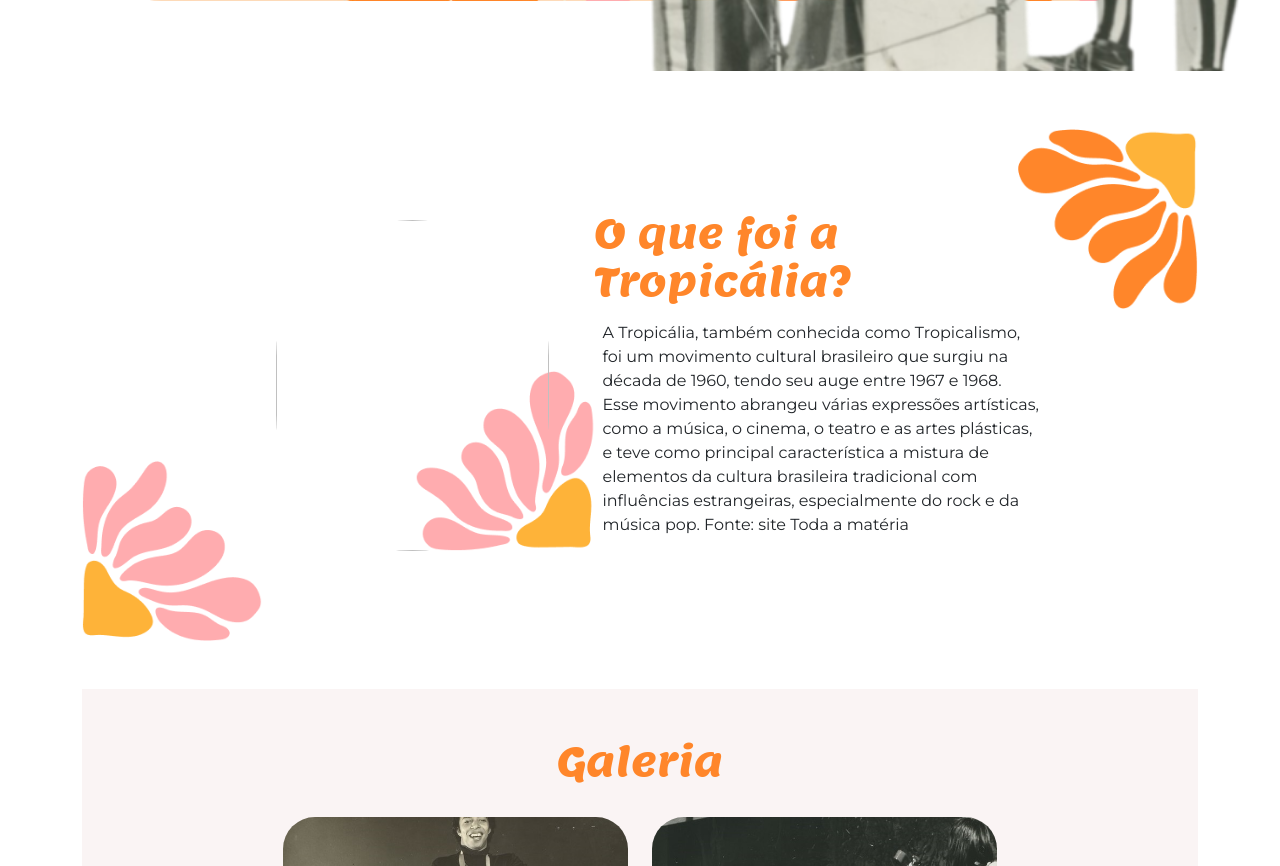
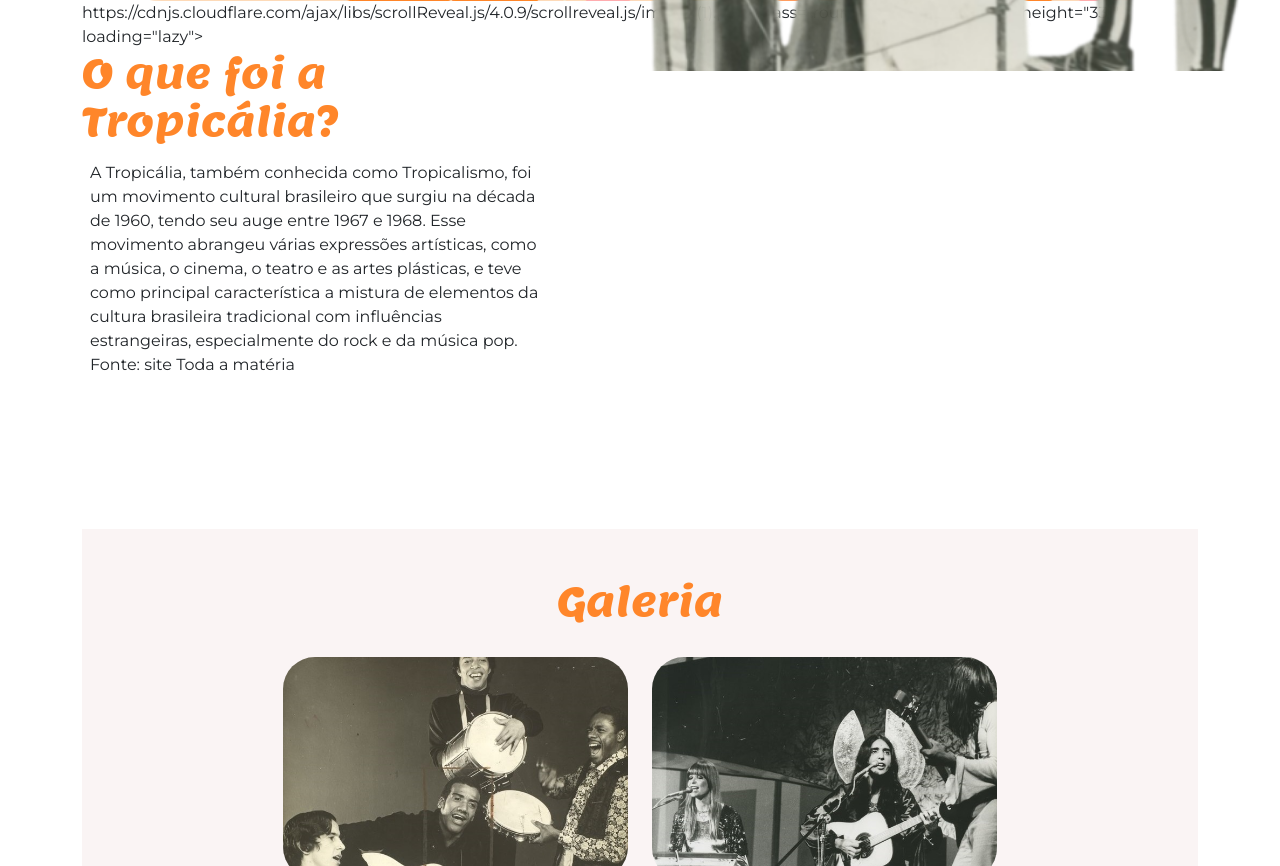
Before and after one commit to lioneljr5415/TROPIC-LIA, a plain HTML site: page index.html in a window 1280 px wide. Shown: the part 880-1746 px from the top of the page. Drawn offline with nearby package versions, Linux system fonts and the light colour scheme; files whose address does not match are found by name.

Commit message:
Add files via upload

```diff
--- a/index.html
+++ b/index.html
@@ -56,13 +56,7 @@
               <img src="img/lossy-page1-640px-Os_Mutantes.tif (1).png" alt="A imagem apresenta o grupo musical Os Mutantes, são três pessoas cantando com um microfone"
               title="Os Mutantes - CC0 Domínio Público / Acervo Arquivo Nacional" class="img-fluid img-inicio">
 
-            </div>
-        </section>
-
-        <section id="tropicalia" class="my-5 pt-6 secao-tropicalia" tabindex="0" aria-label="seção explicativa sobre a tropicália">
-            <div class="container d-flex align-items-center ">
-                <div class="col-4 d-flex justify-content-center fundo-galeria">
-                <img src="img/image (1).png" class="rounded-pill" width="273" height="331" loading="lazy">
+            </div>https://cdnjs.cloudflare.com/ajax/libs/scrollReveal.js/4.0.9/scrollreveal.js/image (1).png" class="rounded-pill" width="273" height="331" loading="lazy">
 
         </div>
                 <div class="col-5">
@@ -142,6 +136,7 @@
         <i class="bi bi-tiktok"></i>
         <p class="mt-3">Desenvolvido por Start by Alura. Projeto fictício sem fins comerciais.</p>
     </footer>
+    <script src="https://cdnjs.cloudflare.com/ajax/libs/scrollReveal.js/4.0.9/scrollreveal.js"></script>
     <script src="script.js"></script>
 
 </body>
```
